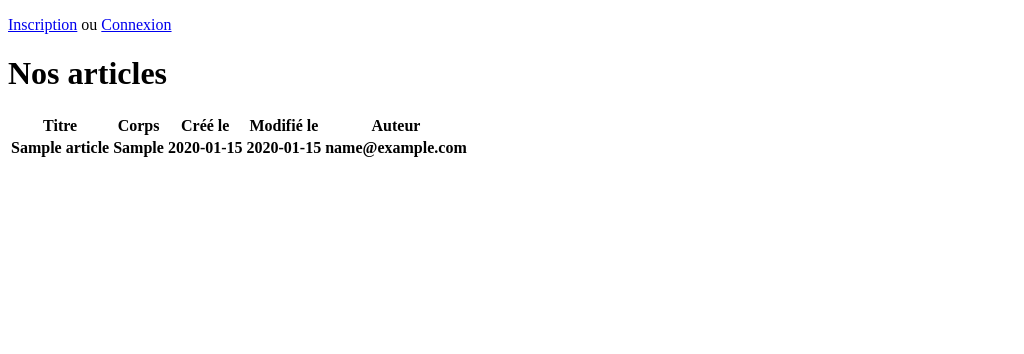
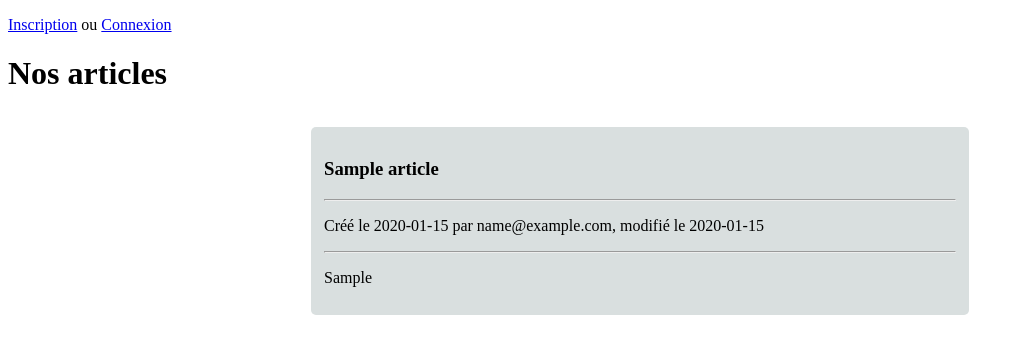
Before and after one commit to GuilhemGabrielli/projetfs, a PHP site: page / in a window 1280 px wide. Shown: the top 354 px of the page, without its empty margins (0-1024 px from the left). Run offline with PHP 8.4, Linux system fonts and the light colour scheme; tables that the repository leaves empty hold one stand-in row (values such as "Sample post"); lists and menus that the app fills with data are empty.

Commit message:
modification affichage articles + correctifs

```diff
--- a/add_article_form.php
+++ b/add_article_form.php
@@ -8,7 +8,7 @@
 </head>
 <body>
     <?php
-    require_once('header.php');
+    require_once('header_form.php');
     require_once('outils.php');
 
     echo "<h1>Ajouter un article</h1>";
--- a/header.php
+++ /dev/null
@@ -1,10 +0,0 @@
-<?php
-    require_once('outils.php');
-
-    if (retournerSiUtilisateurConnecte()) {
-        echo '<p><a href="/">Voir tout les articles</a> ou <a href="add_article_form.php">Ajouter un article</a> ou <a href="articles_user.php">Voir et modifier vos articles</a></p>';
-        echo '<p><a href="deconnexion.php">Déconnexion</a></p>';
-    } else {
-        echo '<p><a href="register_form.php">Inscription</a> ou <a href="login_form.php">Connexion</a></p>';
-    }
-?>
--- /dev/null
+++ b/header_form.php
@@ -0,0 +1,16 @@
+<head>
+    <link rel="stylesheet" href="css/header.css">
+</head>
+<body>
+    <?php
+        require_once('outils.php');
+
+        if (retournerSiUtilisateurConnecte()) {
+            echo '<div id="header"><p><a href="/">Voir tout les articles</a> ou <a href="add_article_form.php">Ajouter un article</a> ou <a href="articles_user_form.php">Voir et modifier vos articles</a></p>';
+            echo '<p><a href="deconnexion.php">Déconnexion</a></p></div>';
+        } else {
+            echo '<p><a href="register_form.php">Inscription</a> ou <a href="login_form.php">Connexion</a></p>';
+        }
+    ?>
+</body>
+</html>
--- a/index.php
+++ b/index.php
@@ -5,10 +5,11 @@
     <meta http-equiv="X-UA-Compatible" content="IE=edge">
     <meta name="viewport" content="width=device-width, initial-scale=1.0">
     <title>Blog</title>
+    <link rel="stylesheet" href="css/liste_article.css">
 </head>
 <body>
     <?php
-        require_once('header.php');
+        require_once('header_form.php');
         require_once('outils.php');
         check_and_display_error();
 
@@ -17,6 +18,5 @@
         require_once('all_articles.php');
     ?>
 
-
 </body>
 </html>
--- a/login_form.php
+++ b/login_form.php
@@ -4,7 +4,7 @@
     <meta charset="UTF-8">
     <meta http-equiv="X-UA-Compatible" content="IE=edge">
     <meta name="viewport" content="width=device-width, initial-scale=1.0">
-    <title>Login</title>
+    <title>Connexion</title>
 </head>
 <body>
     <h1>Connexion</h1>
--- a/modify_article_form.php
+++ b/modify_article_form.php
@@ -8,7 +8,7 @@
 </head>
 <body>
     <?php
-        require_once('header.php');
+        require_once('header_form.php');
         require_once('outils.php');
         require_once('bdd.php');
 
--- a/outils.php
+++ b/outils.php
@@ -171,12 +171,14 @@
      */
     function afficherArticles(array $articles, bool $articlesOfUser) {
         if ($articles != [] and json_encode($articles[0]["titre"]) !== "null") {
-            echo "<table><tr><th>Titre</th><th>Corps</th><th>Créé le</th><th>Modifié le</th>";
+            // echo "<table><tr><th>Titre</th><th>Corps</th><th>Créé le</th><th>Modifié le</th>";
 
-            if (!$articlesOfUser) {
-                echo "<th>Auteur</th>";
-            }
-            echo "</tr>";
+            // if (!$articlesOfUser) {
+            //     echo "<th>Auteur</th>";
+            // }
+            // echo "</tr>";
+
+            echo '<div class="articles">';
 
             foreach ($articles as $article) {
                 $id = $article['id'];
@@ -185,22 +187,49 @@
                 $created_at = $article["created_at"];
                 $updated_at = $article["updated_at"];
 
-                echo "<tr>";
+                echo "<div class='article'>";
 
                 if ($articlesOfUser) {
                     echo "<form action='modify_article_form.php?id=$id' method='post'>";
                 }
 
-                echo "<th>$titre</th><th>$corps</th><th>$created_at</th><th>$updated_at</th>";
+                echo "<h3>$titre</h3><hr><p>Créé le $created_at";
+
+                if (!$articlesOfUser) {
+                    $auteur = $article["email"];
+                    echo " par $auteur";
+                }
+                if ($updated_at !== null) {
+                    echo ", modifié le $updated_at";
+                }
+
+                echo "</p><hr><p>$corps</p>";
 
                 if ($articlesOfUser) {
-                    echo "<th><button type='submit'>Modifier</button></th></form>";
-                } else {
-                    $auteur = $article["email"];
-                    echo "<th>$auteur</th>";
+                    echo "<hr><button type='submit'>Modifier</button></form>";
                 }
-                echo "</tr></table";
+
+                echo "</div>";
+
+
+
+                // echo "<tr>";
+
+                // if ($articlesOfUser) {
+                //     echo "<form action='modify_article_form.php?id=$id' method='post'>";
+                // }
+
+                // echo "<th>$titre</th><th>$corps</th><th>$created_at</th><th>$updated_at</th>";
+
+                // if ($articlesOfUser) {
+                //     echo "<th><button type='submit'>Modifier</button></th></form>";
+                // } else {
+                //     $auteur = $article["email"];
+                //     echo "<th>$auteur</th>";
+                // }
+                // echo "</tr></table";
             }
+            echo "</div>";
         } else {
             echo "<p>Aucun article publié</p>";
         }
--- a/register_form.php
+++ b/register_form.php
@@ -4,7 +4,7 @@
     <meta charset="UTF-8">
     <meta http-equiv="X-UA-Compatible" content="IE=edge">
     <meta name="viewport" content="width=device-width, initial-scale=1.0">
-    <title>Register</title>
+    <title>Inscription</title>
 </head>
 <body>
     <h1>Enregistrement</h1>
```
Also changed, not shown: articles_user.php (deleted, +0 -16 lines), articles_user_form.php (added, +29 -0 lines).
